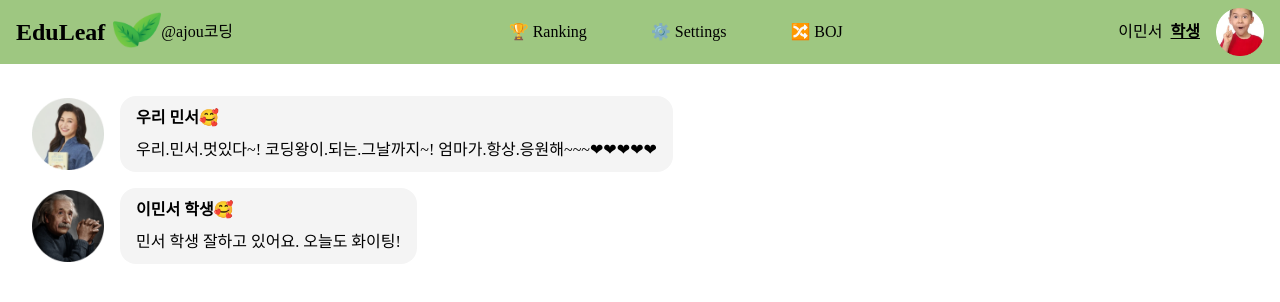
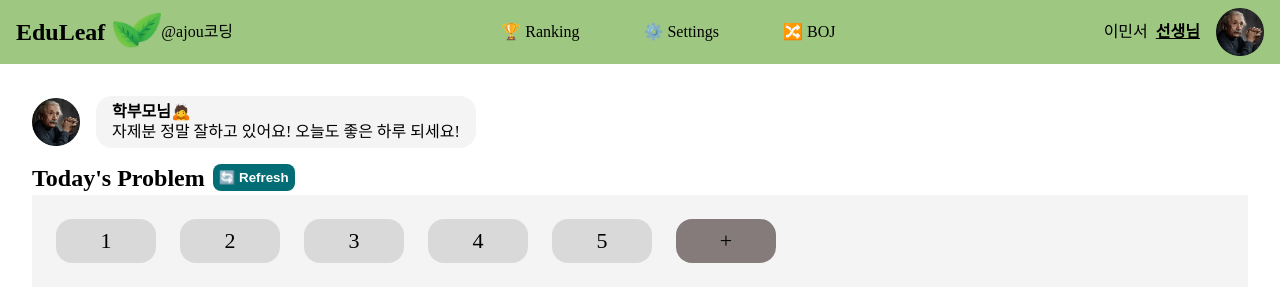
Before and after one commit to ajou-eduleaf/client, a React (Create React App) app: page / in a window 1280 px wide. Shown: the top 302 px of the page. Built offline with nearby package versions, Linux system fonts and the light colour scheme.

Commit message:
feat: problem box layouts

```diff
--- a/src/index.css
+++ b/src/index.css
@@ -1,5 +1,6 @@
 * {
   box-sizing: border-box;
+  border: none;
 }
 
 body {
@@ -21,6 +22,10 @@ a {
   color: black;
 }
 
+button {
+  cursor: pointer;
+}
+
 :root {
   --brand-color: #9EC781;
 
--- a/src/pages/login-page/config/dummy.ts
+++ b/src/pages/login-page/config/dummy.ts
@@ -3,7 +3,7 @@ import type {LoginInfo} from "../../../config/type";
 const TEACHER_DUMMY: LoginInfo = {
     id: 'mmmm',
     name: '이민서',
-    type: 'student',
+    type: 'teacher',
     location: 'ajou코딩'
 };
 
--- a/src/pages/main-page/MainPage.tsx
+++ b/src/pages/main-page/MainPage.tsx
@@ -1,16 +1,37 @@
+
+import {useEffect, useState} from "react";
 
 import S from "./MainPage.module.css";
+import {MAIN_PAGE_DUMMY} from "./modules/config/dummy";
 import TalkBox from "./modules/talk-box/TalkBox";
+import TodaysProblem from "./modules/todays-problem/TodaysProblem";
 
+import type {MainPageModel} from "./modules/config/type";
 import type {LoginInfo} from "../../config/type";
 import type {FC} from "react";
 
 interface Props { loginInfo: LoginInfo; }
 const MainPage: FC<Props> = ({ loginInfo }) => {
+    const [model, setModel] = useState<MainPageModel>({
+        '_': {
+            bojId: '',
+            problems: [0],
+            solved: [0],
+            unsolved: [0],
+            isFire: false,
+        }
+    });
+
+    useEffect(() => {
+        setModel(MAIN_PAGE_DUMMY);
+    }, []);
 
     return (
         <div className={S['container']}>
             <TalkBox loginInfo={loginInfo} />
+            <TodaysProblem loginInfo={loginInfo}
+                problems={model[Object.keys(model)[0]].problems}
+            />
         </div>
     );
 };
--- /dev/null
+++ b/src/pages/main-page/modules/config/dummy.ts
@@ -0,0 +1,20 @@
+import type {MainPageModel} from "./type";
+
+const MAIN_PAGE_DUMMY: MainPageModel = {
+    '홍길동': {
+        bojId: 'hgd123',
+        problems: [1,2,3,4,5],
+        solved: [1,2,3],
+        unsolved: [4,5],
+        isFire: false
+    },
+    '이민서': {
+        bojId: 'lms123',
+        problems: [1,2,3,4,5],
+        solved: [1,2,3],
+        unsolved: [4,5],
+        isFire: false
+    },
+};
+
+export { MAIN_PAGE_DUMMY };
--- /dev/null
+++ b/src/pages/main-page/modules/config/type.ts
@@ -0,0 +1,11 @@
+interface MainPageModel {
+	[name: string]: {
+		bojId: string;
+		problems: number[],
+		solved: number[],
+		unsolved: number[],
+		isFire: boolean
+	}
+}
+
+export type { MainPageModel };
--- a/src/pages/main-page/modules/talk-box/TalkBox.module.css
+++ b/src/pages/main-page/modules/talk-box/TalkBox.module.css
@@ -7,13 +7,13 @@
 
 .container img {
     display: inline-block;
-    width: 72px;
-    height: 72px;
+    width: 48px;
+    height: 48px;
     margin-right: 16px;
 }
 
 .wrapper {
-    height: 76px;
+    height: 52px;
     background-color: #f4f4f4;
     padding: 16px;
     border-radius: 16px;
--- a/src/pages/main-page/modules/talk-box/TalkBox.tsx
+++ b/src/pages/main-page/modules/talk-box/TalkBox.tsx
@@ -21,8 +21,7 @@ const ParentsToStudent: FC<NameRequire> = ({ name }) => {
         <div className={S['container']}>
             <img src={`images/parents.png`} />
             <div className={S['wrapper']}>
-                <p className={'bold'}>{`우리 ${nameFormatter(name)}🥰`}</p>
-                <br />
+                <p className={'bold mb-1'}>{`우리 ${nameFormatter(name)}🥰`}</p>
                 <span>우리.{nameFormatter(name)}.멋있다~! 코딩왕이.되는.그날까지~! 엄마가.항상.응원해~~~❤❤❤❤❤</span>
             </div>
         </div>
@@ -34,8 +33,7 @@ const TeacherToStudent: FC<NameRequire> = ({ name }) => {
         <div className={S['container']}>
             <img src={`images/teacher.png`} />
             <div className={S['wrapper']}>
-                <p className={'bold'}>{`${name} 학생🥰`}</p>
-                <br />
+                <p className={'bold mb-1'}>{`${name} 학생🥰`}</p>
                 <span>{nameFormatter(name)} 학생 잘하고 있어요. 오늘도 화이팅!</span>
             </div>
         </div>
@@ -47,8 +45,7 @@ const TeacherToParents: FC<NameRequire> = ({ name }) => {
         <div className={S['container']}>
             <img src={`images/teacher.png`} />
             <div className={S['wrapper']}>
-                <p className={'bold'}>{`${name} 학부모님🙇`}</p>
-                <br />
+                <p className={'bold mb-1'}>{`${name} 학부모님🙇`}</p>
                 <span>자제분 정말 잘하고 있어요! 오늘도 좋은 하루 되세요!</span>
             </div>
         </div>
--- /dev/null
+++ b/src/pages/main-page/modules/todays-problem/TodaysProblem.module.css
@@ -0,0 +1,61 @@
+.container button {
+    background-color: #026D74;
+    border-radius: 8px;
+    border: none;
+    color: white;
+    font-weight: bold;
+    display: flex;
+    align-items: center;
+}
+
+.title-area {
+    display: flex;
+    align-items: center;
+    margin-bottom: 4px;
+}
+
+.title-area h2 {
+    font-weight: bold;
+    font-size: 24px;
+    margin-right: 8px;
+}
+
+.title-area button {
+    line-height: 25px;
+}
+
+.prob-area {
+    background-color: #f4f4f4;
+    display: flex;
+    width: 100%;
+    padding: 24px;
+    gap: 24px;
+    flex-wrap: wrap;
+}
+
+.probs {
+    background-color: #D9D9D9;
+    width: 100px;
+    height: 44px;
+    display: flex;
+    align-items: center;
+    justify-content: center;
+    border-radius: 16px;
+    flex-shrink: 0;
+    flex-grow: 0;
+    font-size: 22px;
+}
+
+.probs-add {
+    background-color: #857B7B;
+    width: 100px;
+    height: 44px;
+    display: flex;
+    align-items: center;
+    justify-content: center;
+    border-radius: 16px;
+    flex-shrink: 0;
+    flex-grow: 0;
+    font-size: 22px;
+    cursor: pointer;
+}
--- /dev/null
+++ b/src/pages/main-page/modules/todays-problem/TodaysProblem.tsx
@@ -0,0 +1,56 @@
+
+import S from './TodaysProblem.module.css';
+
+import type {LoginInfo} from "../../../../config/type";
+import type {FC} from "react";
+
+interface Props {
+	loginInfo: LoginInfo;
+    problems: number[];
+}
+
+const TodaysProblem: FC<Props> = ({ loginInfo, problems }) => {
+    if (loginInfo.type === 'parents') return <></>;
+
+    const handleClickRefresh = () => {
+        // TODO
+    };
+
+    const handleAddProbs = () => {
+        const probNumToAdd = Number(prompt("추가할 문제 번호를 입력해주세요."));
+        if (isNaN(probNumToAdd)) alert("유효하지 않은 번호입니다"); return;
+    };
+
+
+    return (
+        <div className={S['container']}>
+            <div className={S['title-area']}>
+                <h2>Today&apos;s Problem</h2>
+                <button onClick={handleClickRefresh}>🔄 Refresh</button>
+            </div>
+            <div className={S['prob-area']}>
+                {
+                    problems.map((d, i) => {
+                        return (
+                            <a href={`https://www.acmicpc.net/problem/${d}`} key={i} target={'_blank'} rel="noreferrer">
+                                <div className={S['probs']} >
+                                    {d}
+                                </div>
+                            </a>
+                        );
+                    })
+                }
+                {
+                    loginInfo.type === 'teacher' &&
+                        <div className={S['probs-add']}
+                            onClick={handleAddProbs}
+                        >
+                            +
+                        </div>
+                }
+            </div>
+        </div>
+    );
+};
+
+export default TodaysProblem;
```
